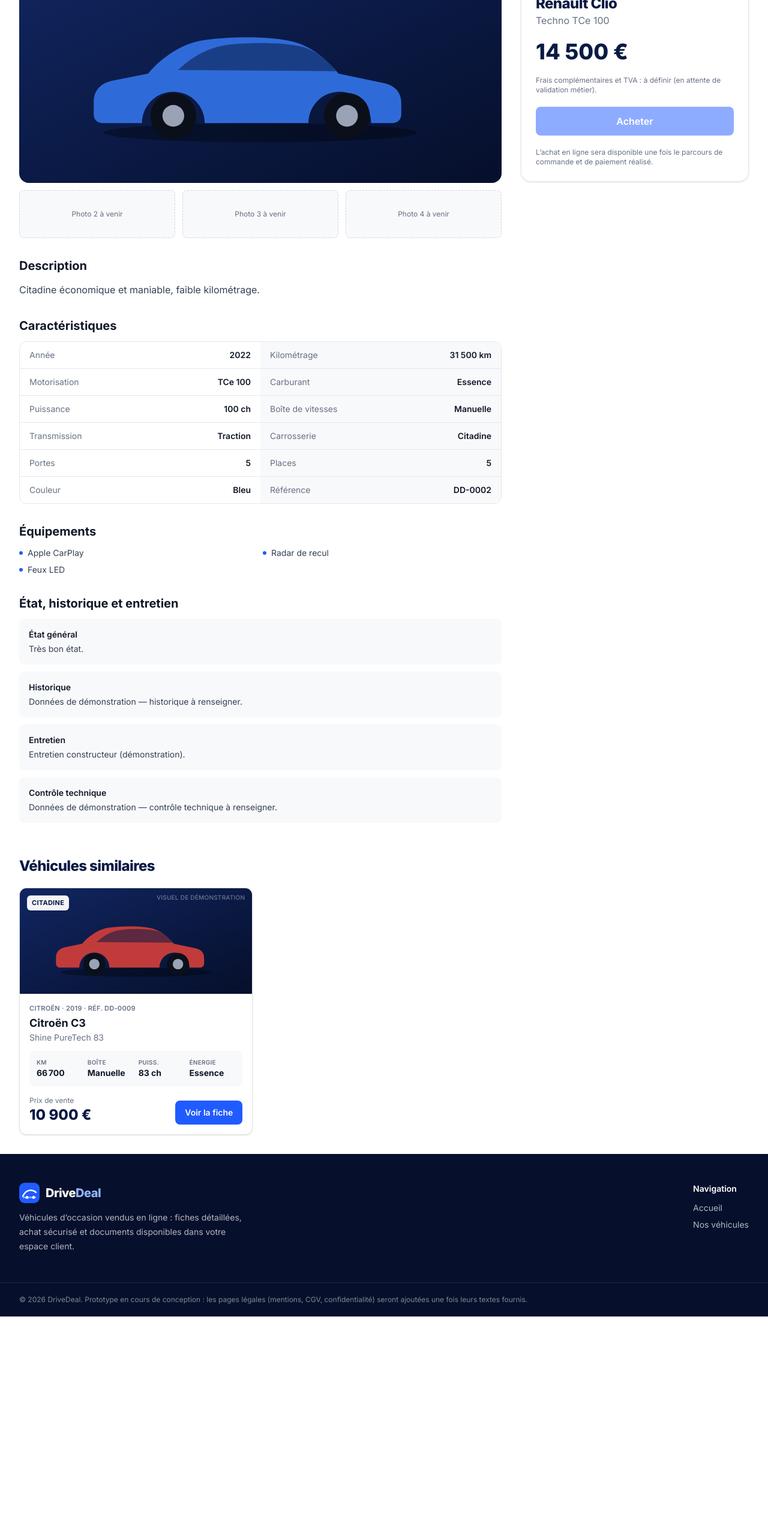
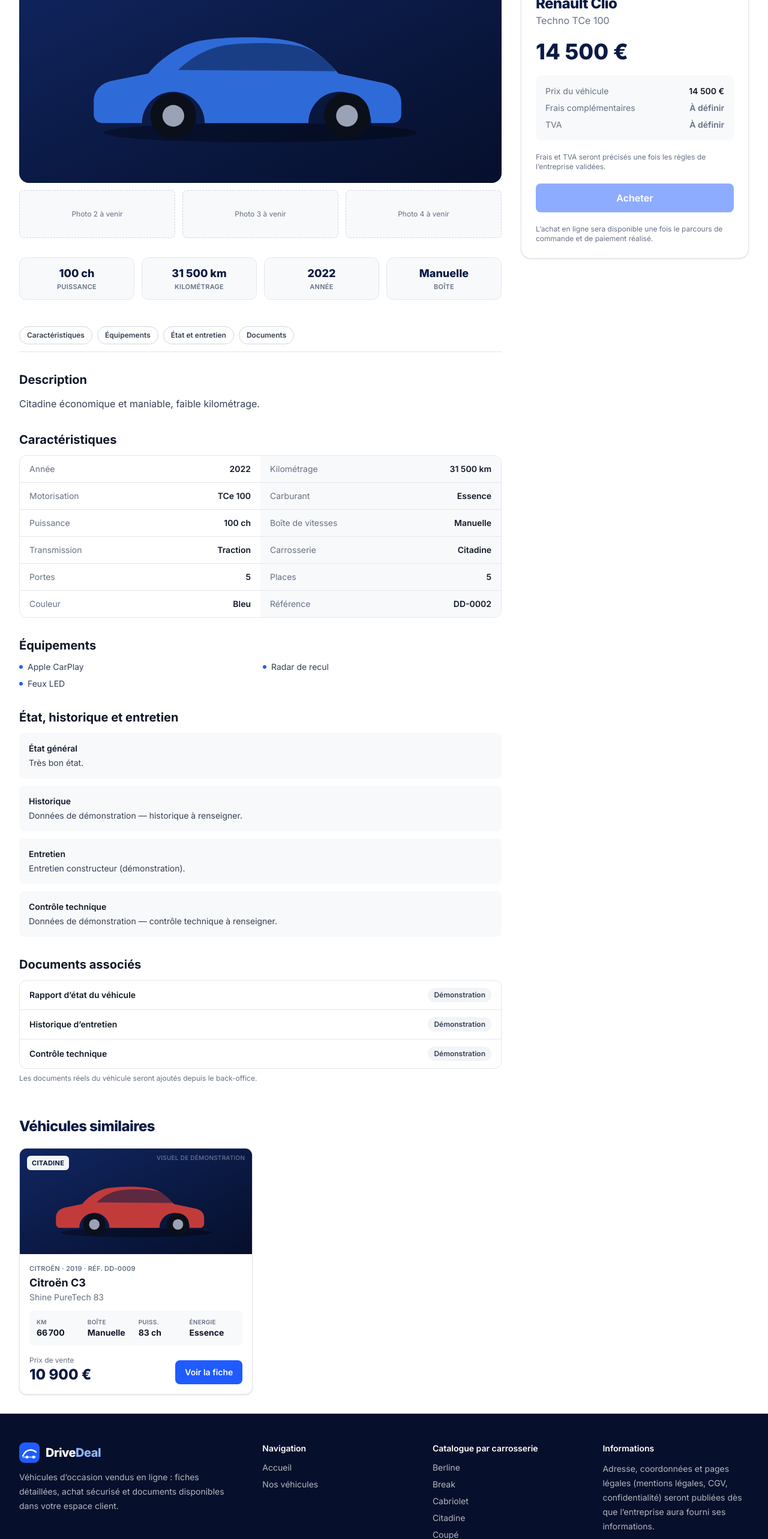
Before and after one commit to sergiovanni/DriveDeal, a Next.js app: page /vehicules/dd-0002 in a window 1280 px wide. Shown: the part 220-2786 px from the top of the page at 60% size. Before the commit the page ends 2415 px from the top, so only its background shows below. Built offline with nearby package versions, Linux system fonts and the light colour scheme.

Commit message:
Enrichit la fiche véhicule, l'accueil et le pied de page
Chiffres clés et navigation par ancres sur la fiche, documents associés,
récapitulatif de prix, bandeau de chiffres réels et parcours en 4 étapes
sur l'accueil, pied de page en colonnes. Journal des décisions mis à jour.

```diff
--- a/src/app/page.tsx
+++ b/src/app/page.tsx
@@ -3,7 +3,7 @@ import { BoutonLien } from "@/components/ui/Button";
 import { Conteneur } from "@/components/ui/Conteneur";
 import { CarteVehicule } from "@/components/vehicules/CarteVehicule";
 import { VisuelVehicule } from "@/components/vehicules/VisuelVehicule";
-import { formaterPrix } from "@/lib/money";
+import { formaterKilometrage, formaterPrix } from "@/lib/money";
 import {
   lireFiltres,
   listerVehicules,
@@ -33,6 +33,29 @@ const atouts = [
   },
 ];
 
+const etapes = [
+  {
+    titre: "Choisissez votre véhicule",
+    texte:
+      "Recherchez avec les filtres et consultez la fiche complète : caractéristiques, état, entretien.",
+  },
+  {
+    titre: "Créez votre compte et commandez",
+    texte:
+      "Vérifiez vos informations, relisez le récapitulatif et acceptez les conditions de vente.",
+  },
+  {
+    titre: "Payez en ligne",
+    texte:
+      "Le paiement est confirmé par le prestataire avant que la commande soit considérée comme payée.",
+  },
+  {
+    titre: "Suivez et récupérez vos documents",
+    texte:
+      "Suivi de commande, facture et documents du véhicule disponibles dans votre espace.",
+  },
+];
+
 const champ =
   "h-11 w-full rounded-lg border border-white/15 bg-white/95 px-3 text-sm text-gris-900";
 
@@ -42,6 +65,13 @@ export default function Accueil() {
   const vedette = aLaUne[0];
   const marques = valeursDistinctes(tous, "marque");
   const carrosseries = valeursDistinctes(tous, "carrosserie");
+  const prixMini = Math.min(...tous.map((v) => v.prixCentimes));
+  const chiffres: [string, string][] = [
+    [String(tous.length), "véhicules disponibles"],
+    [String(marques.length), "marques"],
+    [String(carrosseries.length), "types de carrosserie"],
+    [formaterPrix(prixMini), "prix de départ"],
+  ];
 
   return (
     <>
@@ -85,6 +115,17 @@ export default function Accueil() {
                     {vedette.marque} {vedette.modele}
                   </p>
                   <p className="text-sm text-white/70">{vedette.version}</p>
+                  <p className="mt-2 flex flex-wrap gap-2 text-[11px] font-semibold">
+                    {[
+                      `${vedette.puissanceCh} ch`,
+                      vedette.motorisation,
+                      formaterKilometrage(vedette.kilometrage),
+                    ].map((c) => (
+                      <span key={c} className="rounded-md bg-white/10 px-2 py-1">
+                        {c}
+                      </span>
+                    ))}
+                  </p>
                 </div>
                 <p className="text-xl font-extrabold">
                   {formaterPrix(vedette.prixCentimes)}
@@ -184,6 +225,24 @@ export default function Accueil() {
         </Conteneur>
       </section>
 
+      <section
+        aria-label="Le catalogue en chiffres"
+        className="bg-marine-950 py-8 text-white"
+      >
+        <Conteneur>
+          <dl className="grid grid-cols-2 gap-6 text-center sm:grid-cols-4">
+            {chiffres.map(([valeur, libelle]) => (
+              <div key={libelle}>
+                <dd className="text-3xl font-extrabold text-white">{valeur}</dd>
+                <dt className="mt-1 text-xs font-semibold uppercase tracking-wide text-ciel-300">
+                  {libelle}
+                </dt>
+              </div>
+            ))}
+          </dl>
+        </Conteneur>
+      </section>
+
       <section className="bg-gris-50 py-16">
         <Conteneur>
           <div className="mb-8 flex items-end justify-between gap-4">
@@ -231,6 +290,39 @@ export default function Accueil() {
         </Conteneur>
       </section>
 
+      <section className="bg-gris-50 py-16">
+        <Conteneur className="grid items-center gap-10 lg:grid-cols-2">
+          <div>
+            <p className="text-sm font-semibold uppercase tracking-widest text-bleu-600">
+              Comment ça marche
+            </p>
+            <h2 className="mt-2 text-2xl font-extrabold tracking-tight text-marine-900 sm:text-3xl">
+              Plus qu’un catalogue : un achat simple, de A à Z.
+            </h2>
+            <p className="mt-3 leading-7 text-gris-500">
+              De la découverte du véhicule à la remise de votre facture, chaque étape se
+              fait en ligne.
+            </p>
+          </div>
+          <ol className="space-y-4">
+            {etapes.map((e, i) => (
+              <li
+                key={e.titre}
+                className="flex gap-4 rounded-xl border border-gris-200 bg-white p-4"
+              >
+                <span className="flex h-9 w-9 shrink-0 items-center justify-center rounded-full bg-bleu-600 text-sm font-bold text-white">
+                  {i + 1}
+                </span>
+                <div>
+                  <h3 className="font-bold text-gris-900">{e.titre}</h3>
+                  <p className="mt-1 text-sm leading-6 text-gris-500">{e.texte}</p>
+                </div>
+              </li>
+            ))}
+          </ol>
+        </Conteneur>
+      </section>
+
       <section className="bg-marine-900 py-14 text-white">
         <Conteneur className="flex flex-col items-start justify-between gap-6 sm:flex-row sm:items-center">
           <div>
--- a/src/app/vehicules/[id]/page.tsx
+++ b/src/app/vehicules/[id]/page.tsx
@@ -52,6 +52,20 @@ export default async function FicheVehicule({ params }: Props) {
     ["Référence", v.reference],
   ];
 
+  const chiffresCles: [string, string][] = [
+    ["Puissance", `${v.puissanceCh} ch`],
+    ["Kilométrage", formaterKilometrage(v.kilometrage)],
+    ["Année", String(v.annee)],
+    ["Boîte", v.boite],
+  ];
+
+  const sections: [string, string][] = [
+    ["caracteristiques", "Caractéristiques"],
+    ["equipements", "Équipements"],
+    ["etat", "État et entretien"],
+    ["documents", "Documents"],
+  ];
+
   const informations: [string, string][] = [
     ["État général", v.etatGeneral],
     ["Historique", v.historique],
@@ -92,12 +106,41 @@ export default async function FicheVehicule({ params }: Props) {
             </div>
           </section>
 
+          <dl className="grid grid-cols-2 gap-3 sm:grid-cols-4">
+            {chiffresCles.map(([cle, valeur]) => (
+              <div
+                key={cle}
+                className="rounded-xl border border-gris-200 bg-gris-50 px-4 py-3 text-center"
+              >
+                <dd className="text-lg font-extrabold text-marine-900">{valeur}</dd>
+                <dt className="text-[11px] font-semibold uppercase tracking-wide text-gris-500">
+                  {cle}
+                </dt>
+              </div>
+            ))}
+          </dl>
+
+          <nav
+            aria-label="Sections de la fiche"
+            className="sticky top-16 z-30 -mx-4 flex gap-2 overflow-x-auto border-b border-gris-200 bg-white/95 px-4 py-3 backdrop-blur sm:mx-0 sm:px-0"
+          >
+            {sections.map(([ancre, libelle]) => (
+              <a
+                key={ancre}
+                href={`#${ancre}`}
+                className="whitespace-nowrap rounded-full border border-gris-300 px-3 py-1.5 text-xs font-semibold text-gris-700 hover:border-bleu-600 hover:text-bleu-600"
+              >
+                {libelle}
+              </a>
+            ))}
+          </nav>
+
           <section>
             <h2 className="mb-3 text-xl font-bold text-gris-900">Description</h2>
             <p className="leading-7 text-gris-700">{v.description}</p>
           </section>
 
-          <section>
+          <section id="caracteristiques" className="scroll-mt-32">
             <h2 className="mb-3 text-xl font-bold text-gris-900">Caractéristiques</h2>
             <dl className="grid overflow-hidden rounded-xl border border-gris-200 sm:grid-cols-2">
               {caracteristiques.map(([cle, valeur]) => (
@@ -112,7 +155,7 @@ export default async function FicheVehicule({ params }: Props) {
             </dl>
           </section>
 
-          <section>
+          <section id="equipements" className="scroll-mt-32">
             <h2 className="mb-3 text-xl font-bold text-gris-900">Équipements</h2>
             <ul className="grid gap-2 sm:grid-cols-2">
               {v.equipements.map((e) => (
@@ -127,7 +170,7 @@ export default async function FicheVehicule({ params }: Props) {
             </ul>
           </section>
 
-          <section>
+          <section id="etat" className="scroll-mt-32">
             <h2 className="mb-3 text-xl font-bold text-gris-900">
               État, historique et entretien
             </h2>
@@ -139,6 +182,24 @@ export default async function FicheVehicule({ params }: Props) {
                 </div>
               ))}
             </dl>
+          </section>
+
+          <section id="documents" className="scroll-mt-32">
+            <h2 className="mb-3 text-xl font-bold text-gris-900">Documents associés</h2>
+            <ul className="divide-y divide-gris-200 overflow-hidden rounded-xl border border-gris-200">
+              {v.documents.map((d) => (
+                <li
+                  key={d}
+                  className="flex items-center justify-between gap-4 px-4 py-3 text-sm"
+                >
+                  <span className="font-semibold text-gris-900">{d}</span>
+                  <Badge>Démonstration</Badge>
+                </li>
+              ))}
+            </ul>
+            <p className="mt-2 text-xs text-gris-500">
+              Les documents réels du véhicule seront ajoutés depuis le back-office.
+            </p>
           </section>
         </div>
 
@@ -157,8 +218,24 @@ export default async function FicheVehicule({ params }: Props) {
             <p className="text-4xl font-extrabold text-marine-900">
               {formaterPrix(v.prixCentimes)}
             </p>
+            <dl className="space-y-2 rounded-lg bg-gris-50 p-4 text-sm">
+              <div className="flex justify-between gap-4">
+                <dt className="text-gris-500">Prix du véhicule</dt>
+                <dd className="font-semibold text-gris-900">
+                  {formaterPrix(v.prixCentimes)}
+                </dd>
+              </div>
+              <div className="flex justify-between gap-4">
+                <dt className="text-gris-500">Frais complémentaires</dt>
+                <dd className="font-semibold text-gris-500">À définir</dd>
+              </div>
+              <div className="flex justify-between gap-4">
+                <dt className="text-gris-500">TVA</dt>
+                <dd className="font-semibold text-gris-500">À définir</dd>
+              </div>
+            </dl>
             <p className="text-xs text-gris-500">
-              Frais complémentaires et TVA : à définir (en attente de validation métier).
+              Frais et TVA seront précisés une fois les règles de l’entreprise validées.
             </p>
             <Bouton disabled taille="lg" className="w-full">
               Acheter
--- a/src/components/layout/SiteFooter.tsx
+++ b/src/components/layout/SiteFooter.tsx
@@ -1,11 +1,23 @@
 import Link from "next/link";
 import { Conteneur } from "@/components/ui/Conteneur";
 import { Logo } from "@/components/ui/Logo";
+import { listerVehicules, urlCatalogue, valeursDistinctes } from "@/modules/vehicles";
+
+function Colonne({ titre, children }: { titre: string; children: React.ReactNode }) {
+  return (
+    <nav aria-label={titre} className="text-sm">
+      <h2 className="mb-3 font-semibold text-white">{titre}</h2>
+      <ul className="space-y-2">{children}</ul>
+    </nav>
+  );
+}
 
 export function SiteFooter() {
+  const carrosseries = valeursDistinctes(listerVehicules(), "carrosserie");
+
   return (
     <footer className="bg-marine-950 text-white/70">
-      <Conteneur className="flex flex-col gap-8 py-12 md:flex-row md:justify-between">
+      <Conteneur className="grid gap-10 py-12 md:grid-cols-[1.5fr_1fr_1fr_1fr]">
         <div className="max-w-sm space-y-3">
           <Logo />
           <p className="text-sm leading-6">
@@ -13,9 +25,8 @@ export function SiteFooter() {
             documents disponibles dans votre espace client.
           </p>
         </div>
-        <nav aria-label="Pied de page" className="text-sm">
-          <h2 className="mb-3 font-semibold text-white">Navigation</h2>
-          <ul className="space-y-2">
+
+        <Colonne titre="Navigation">
           <li>
             <Link href="/" className="hover:text-white">
               Accueil
@@ -26,14 +37,29 @@ export function SiteFooter() {
               Nos véhicules
             </Link>
           </li>
-          </ul>
-        </nav>
+        </Colonne>
+
+        <Colonne titre="Catalogue par carrosserie">
+          {carrosseries.map((c) => (
+            <li key={c}>
+              <Link href={urlCatalogue({ carrosserie: c })} className="hover:text-white">
+                {c}
+              </Link>
+            </li>
+          ))}
+        </Colonne>
+
+        <div className="text-sm">
+          <h2 className="mb-3 font-semibold text-white">Informations</h2>
+          <p className="leading-6">
+            Adresse, coordonnées et pages légales (mentions légales, CGV, confidentialité)
+            seront publiées dès que l’entreprise aura fourni ses informations.
+          </p>
+        </div>
       </Conteneur>
       <div className="border-t border-white/10">
         <Conteneur className="py-5 text-xs text-white/50">
-          © {new Date().getFullYear()} DriveDeal. Prototype en cours de conception : les
-          pages légales (mentions, CGV, confidentialité) seront ajoutées une fois leurs
-          textes fournis.
+          © {new Date().getFullYear()} DriveDeal. Prototype en cours de conception.
         </Conteneur>
       </div>
     </footer>
--- a/src/modules/vehicles/donnees-prototype.ts
+++ b/src/modules/vehicles/donnees-prototype.ts
@@ -9,6 +9,11 @@ const commun = {
   statut: "publie" as const,
   historique: "Données de démonstration — historique à renseigner.",
   controleTechnique: "Données de démonstration — contrôle technique à renseigner.",
+  documents: [
+    "Rapport d’état du véhicule",
+    "Historique d’entretien",
+    "Contrôle technique",
+  ],
 };
 
 export const vehiculesPrototype: Vehicule[] = [
--- a/src/modules/vehicles/types.ts
+++ b/src/modules/vehicles/types.ts
@@ -36,4 +36,6 @@ export type Vehicule = {
   historique: string;
   entretien: string;
   controleTechnique: string;
+  /** Libellés des documents associés (les fichiers réels viendront de Supabase Storage). */
+  documents: string[];
 };
```
Also changed, not shown: 1 other file (tests, documents, lock files or other folders). Lines whose indentation alone changed are shown as unchanged.
